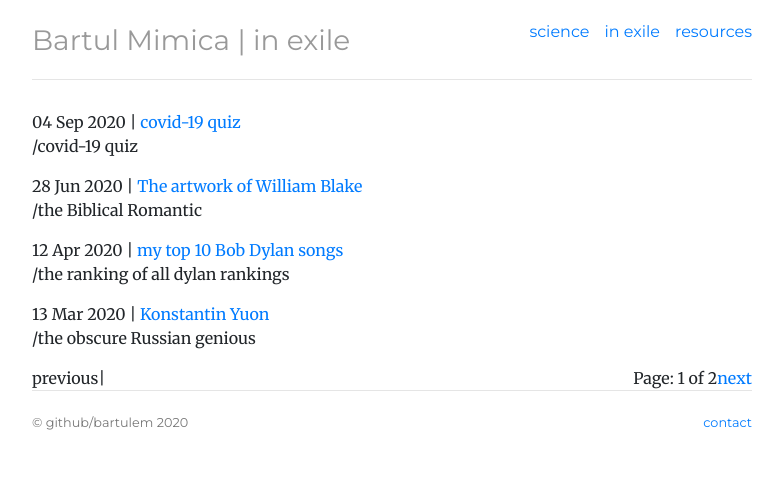
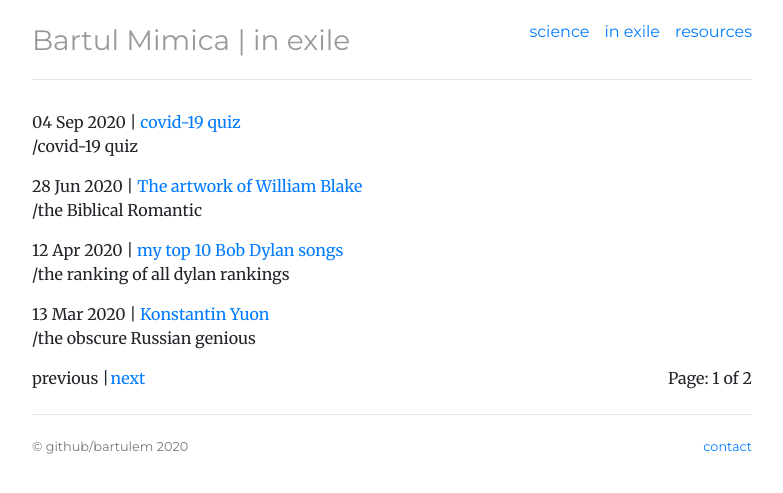
Before and after one commit to bartulem/bartulem.github.io, a Jekyll site: the page built from inexile/index.html, in a window 1280 px wide. Shown: the top 493 px of the page, without its empty margins (248-1031 px from the left). Built offline with Jekyll 4.4.1, drawn with Linux system fonts in a browser that asks for light colours; the list of posts is cut into pages by our own code; comment, search, counter and statistics services are not loaded.

Commit message:
adjust paginate v13

```diff
--- a/_includes/post-list.html
+++ b/_includes/post-list.html
@@ -19,14 +19,14 @@
     <span class="previous">previous</span>
   {% endif %}
   <span class="sep">
-      <a> | </a>
-  </span>
-  <span class="page_number" style="width: 100%;text-align: right">
-    Page: {{ paginator.page }} of {{ paginator.total_pages }}
+      <a>&nbsp;|&nbsp;</a>
   </span>
   {% if paginator.next_page %}
     <a href="{{ paginator.next_page_path }}" class="next">next</a>
   {% else %}
     <span class="next ">next</span>
   {% endif %}
+  <span class="page_number" style="width: 100%;text-align: right">
+    Page: {{ paginator.page }} of {{ paginator.total_pages }}
+  </span>
 </div>
```
